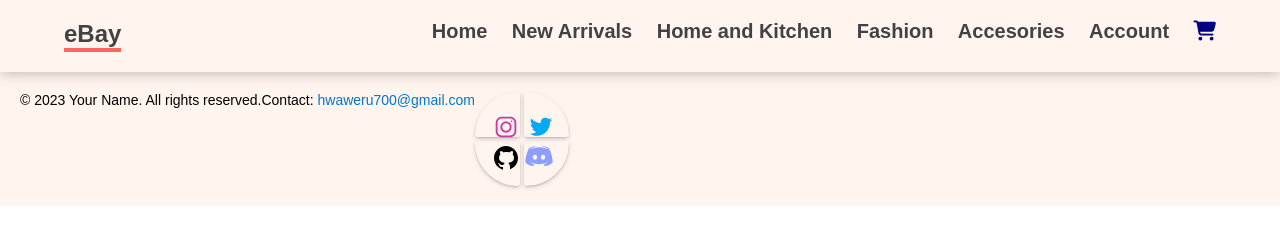
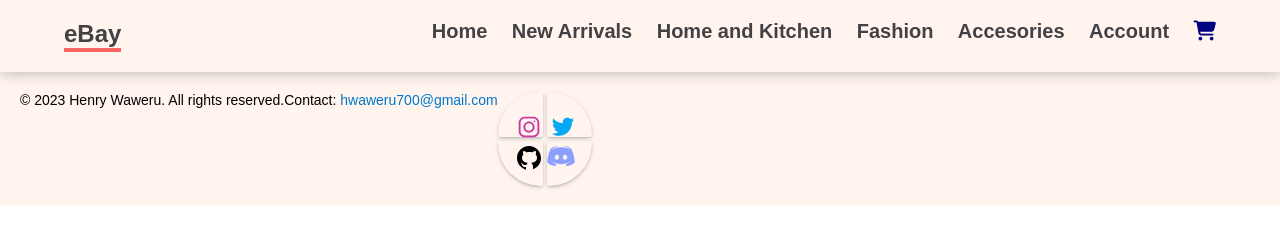
Before and after one commit to henryweru/Phase-1-Independent-Project, a plain HTML site: page index.html in a window 1280 px wide. Drawn offline with Linux system fonts and the light colour scheme; no server answers.

Commit message:
project complete

```diff
--- a/index.html
+++ b/index.html
@@ -42,7 +42,7 @@
 
     <div id ="products"></div>
      <footer>
-            <p>&copy; 2023 Your Name. All rights reserved.</p>
+            <p>&copy; 2023 Henry Waweru. All rights reserved.</p>
             <p>Contact: <a href="">hwaweru700@gmail.com</a></p>
 
             <div class="main">
```
